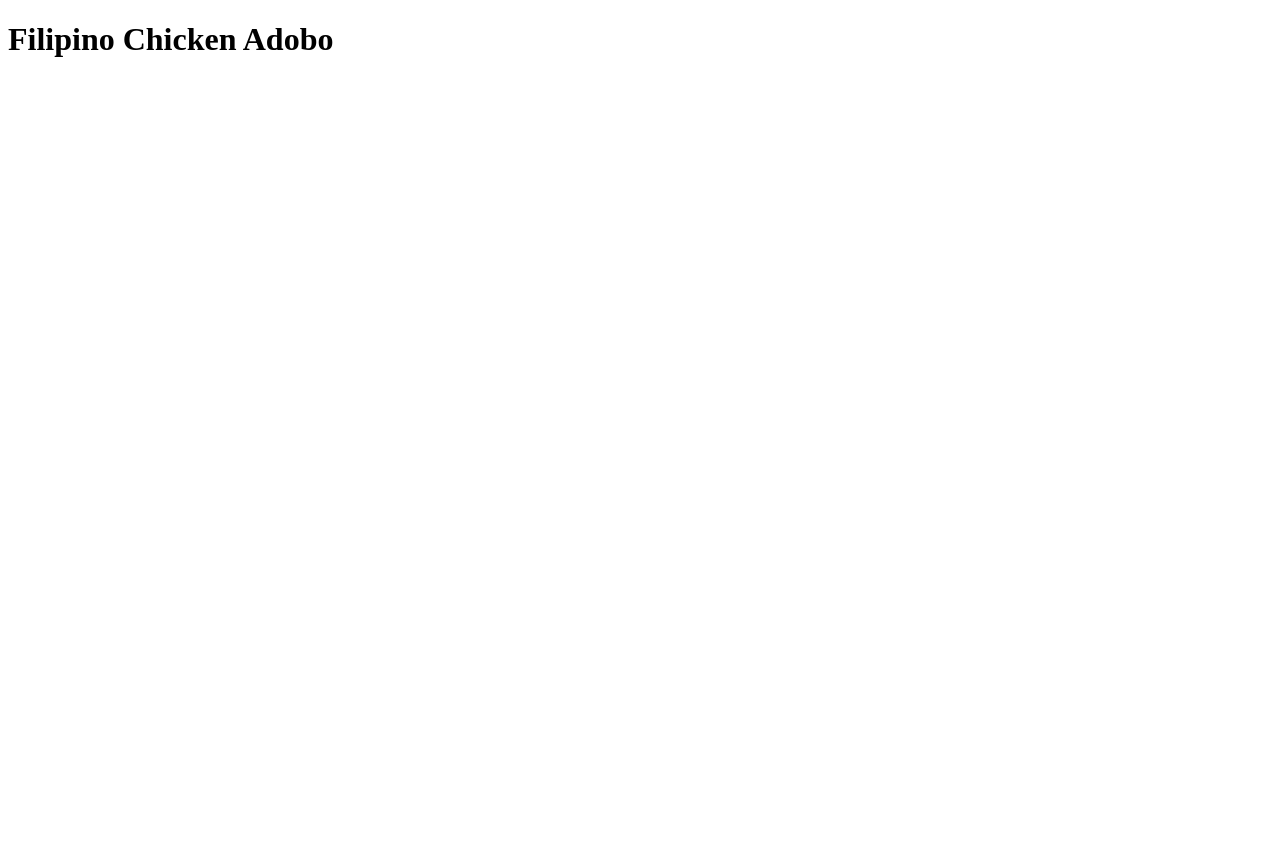
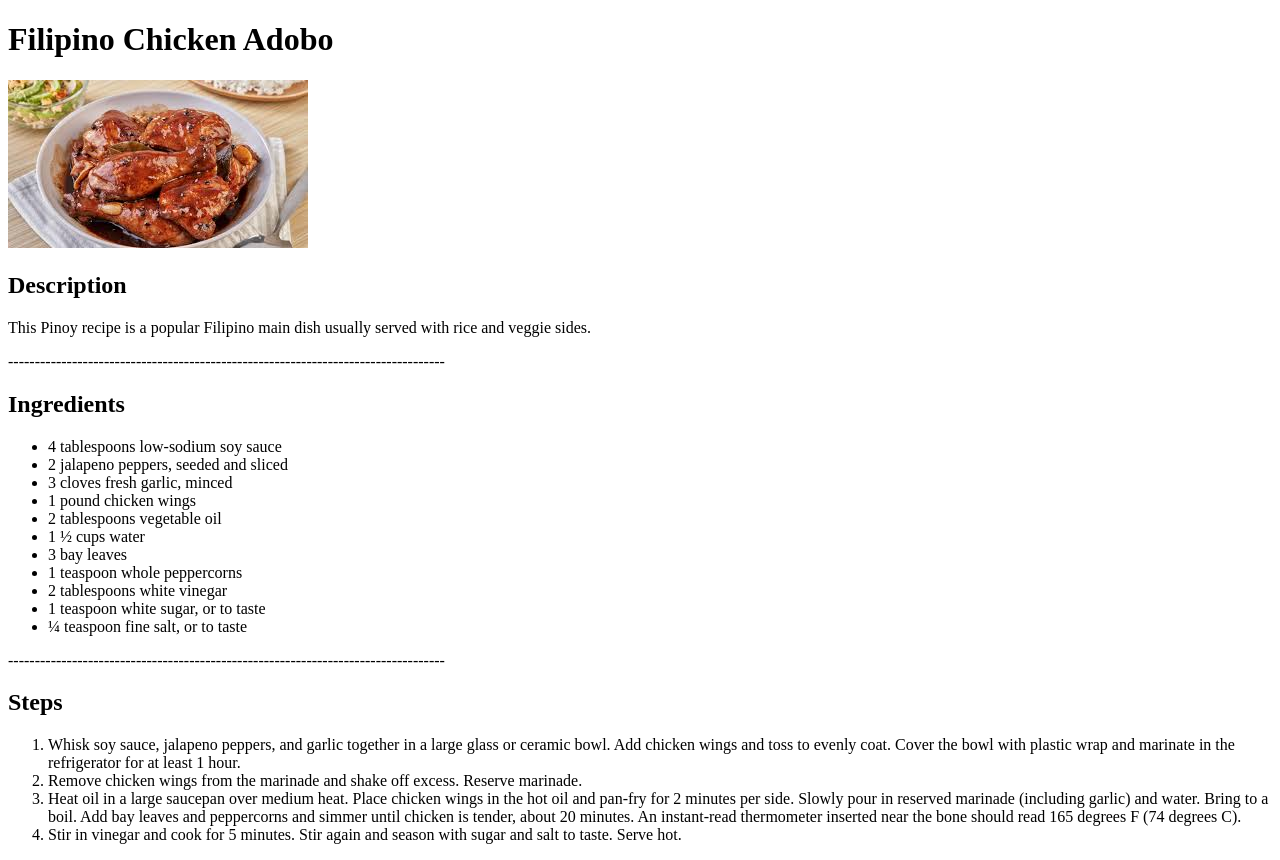
Before and after one commit to Eros628/odin-recipes, a plain HTML site: page recipes/chicken-adobo.html in a window 1280 px wide. Before the commit the page ends 800 px from the top, so only its background shows below. Drawn offline with Linux system fonts and the light colour scheme.

Commit message:
feat: added the description, ingredients, and steps of Chicken Adobo

```diff
--- a/recipes/chicken-adobo.html
+++ b/recipes/chicken-adobo.html
@@ -7,6 +7,45 @@
 </head>
 <body>
     <h1>Filipino Chicken Adobo</h1>
-    <img src=""
+    <img src="../img/chickenAdobo.jpeg"  alt="Chicken Adobo Picture">
+
+    <h2>Description</h2>
+    <p>This Pinoy recipe is a popular Filipino main dish usually served with rice and veggie sides.</p>
+    <p>----------------------------------------------------------------------------------</p>
+    <h2>Ingredients</h2>
+    <ul>
+        <li>4 tablespoons low-sodium soy sauce</li>
+        <li>2 jalapeno peppers, seeded and sliced</li>
+        <li>3 cloves fresh garlic, minced</li>
+        <li>1 pound chicken wings</li>
+        <li>2 tablespoons vegetable oil</li>
+        <li>1 ½ cups water</li>
+        <li>3 bay leaves</li>
+        <li>1 teaspoon whole peppercorns</li>
+        <li>2 tablespoons white vinegar</li>
+        <li>1 teaspoon white sugar, or to taste</li>
+        <li>¼ teaspoon fine salt, or to taste</li>
+
+    </ul>
+    <p>----------------------------------------------------------------------------------</p>
+    <h2>Steps</h2>
+    <ol>
+        <li>Whisk soy sauce, jalapeno peppers, and garlic together in a large glass or ceramic bowl.
+            Add chicken wings and toss to evenly coat. Cover the bowl with plastic wrap and marinate in the refrigerator for at least 1 hour.<br></li>
+
+        <li>Remove chicken wings from the marinade and shake off excess. Reserve marinade.<br></li>
+
+        <li>Heat oil in a large saucepan over medium heat. Place chicken wings in the hot oil and pan-fry for 2 minutes per side.
+            Slowly pour in reserved marinade (including garlic) and water. Bring to a boil. Add bay leaves and peppercorns and simmer until chicken is tender,
+            about 20 minutes. An instant-read thermometer inserted near the bone should read 165 degrees F (74 degrees C).<br></li>
+
+        <li>Stir in vinegar and cook for 5 minutes. Stir again and season with sugar and salt to taste. Serve hot.</li>
+
+
+
+
+    </ol>
+
+
 </body>
 </html>
```
Also changed, not shown: index.html (+16 -0 lines), img/chickenAdobo.jpeg (renamed from img/chickenAdobo.png).
